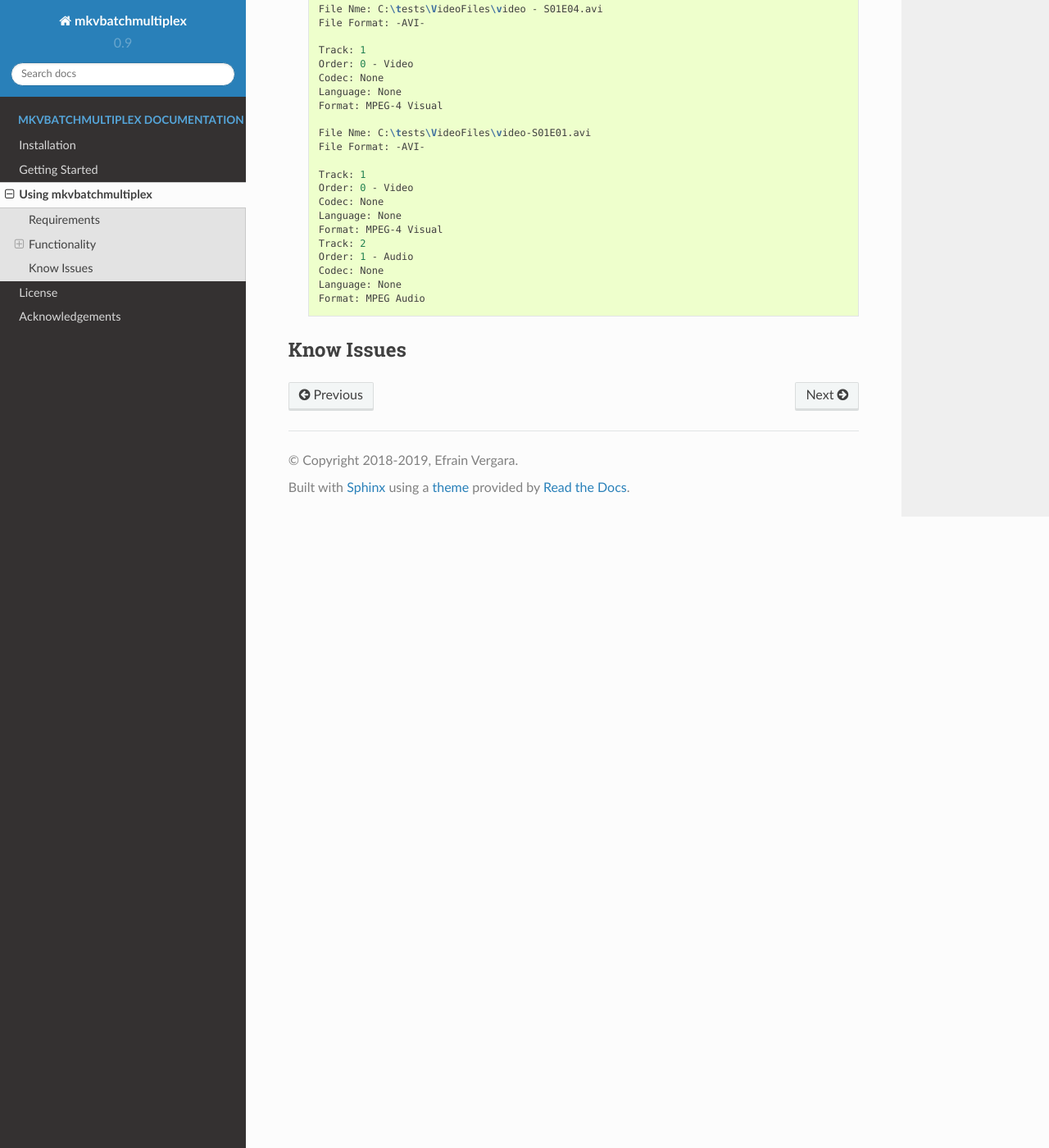
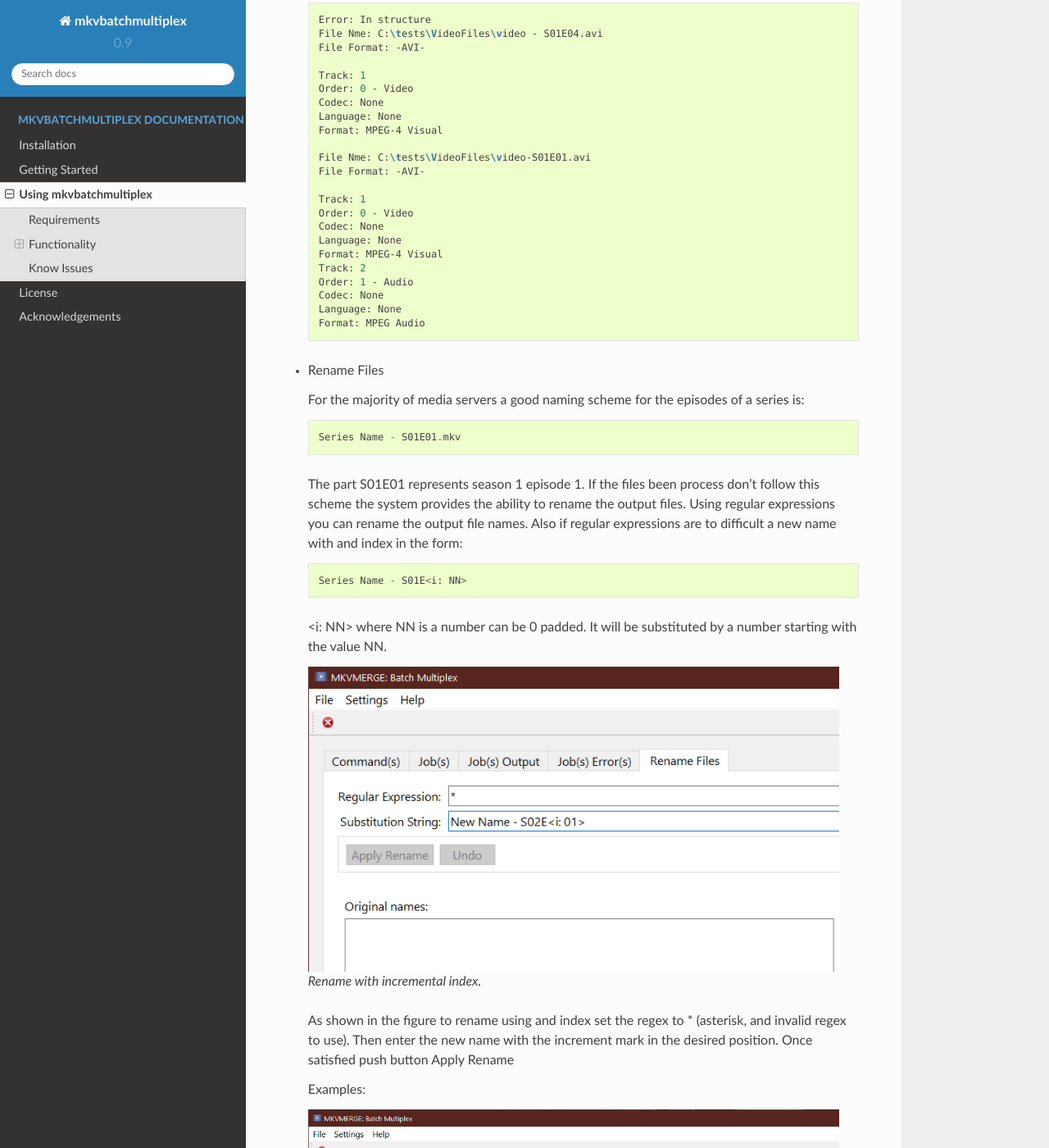
Before and after one commit to akai10tsuki/mkvbatchmultiplex, a Sphinx documentation site: the page built from docs/source/using.rst, in a window 1280 px wide and 1400 px high, scrolled down 5008 px. Shown: the whole window at 82% size. Built offline with Sphinx 7.4.7 and the Read the Docs theme 2.0.0, drawn with Linux system fonts in a browser that asks for light colours; the version number is read from the project's files by our own code; some of the changed text lies outside the part shown.

Commit message:
chg: update documentation

```diff
--- a/CHANGELOG.rst
+++ b/CHANGELOG.rst
@@ -12,6 +12,7 @@
 - added configuration files to create snap on ubuntu
 - added support for external chapters files
 - added ability to rename output files using regex
+- added rename can be done with and index if regex is to complex
 
 Changed
 ~~~~~~~
--- a/docs/source/using.rst
+++ b/docs/source/using.rst
@@ -233,5 +233,65 @@
     Language: None
     Format: MPEG Audio
 
+* Rename Files
+
+  For the majority of media servers a good naming scheme for the episodes of
+  a series is: ::
+
+    Series Name - S01E01.mkv
+
+
+  The part S01E01 represents season 1 episode 1.  If the files been process
+  don't follow this scheme the system provides the ability to rename the
+  output files. Using regular expressions you can rename the output file
+  names.  Also if regular expressions are to difficult a new name with and
+  index in the form: ::
+
+    Series Name - S01E<i: NN>
+
+
+  <i: NN> where NN is a number can be 0 padded. It will be substituted by a
+  number starting with the value NN.
+
+  .. figure:: images/mkvbatchmultiplex-renameindex.png
+    :align: left
+
+    Rename with incremental index.
+
+  As shown in the figure to rename using and index set the regex to * (asterisk,
+  and invalid regex to use).  Then enter the new name with the increment mark
+  in the desired position.  Once satisfied push button Apply Rename
+
+  Examples:
+
+  .. figure:: images/mkvbatchmultiplex-renamegoodindex.png
+    :align: left
+
+    Rename with incremental index.
+
+    The rename added season 02 to the name.
+
+
+  .. figure:: images/mkvbatchmultiplex-renamebadindex.png
+    :align: left
+
+    Rename with incremental index.
+
+    In this example we see that the rename result would be wrong.  The order of the
+    original files is not sorted.
+
+  .. figure:: images/mkvbatchmultiplex-renameregex.png
+    :align: left
+
+    Rename with regex.
+
+    For regular expressions the order is not important the episode number is taken
+    from the name.  Also missing episodes won't affect the rename of the files.
+
+  The operation can be undone with the **Undo** pushbutton before starting the
+  execution of the batch operation.
+
 Know Issues
 ===========
+
+Work on documentation.
```
Also changed, not shown: docs/source/images/MKVToolNix-copytoclipboard.png, docs/source/images/mkvbatchmultiplex-renamebadindex.png (added), docs/source/images/mkvbatchmultiplex-renamegoodindex.png (added), docs/source/images/mkvbatchmultiplex-renameindex.png (added), docs/source/images/mkvbatchmultiplex-renameregex.png (added), docs/source/images/mkvbatchmultiplex-settings.png (added), docs/source/images/mkvbatchmultiplex.png.
